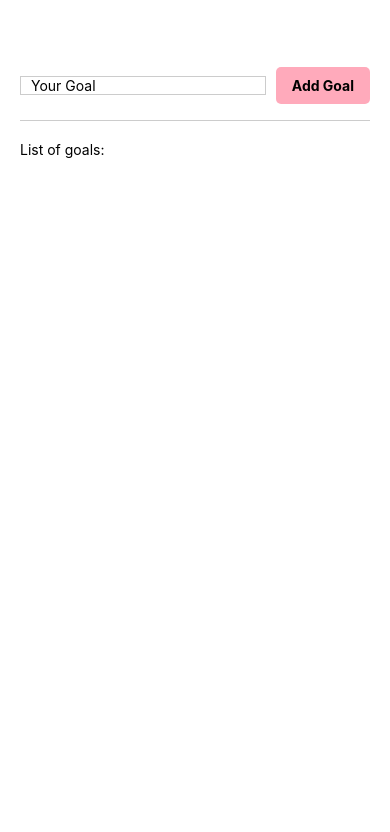
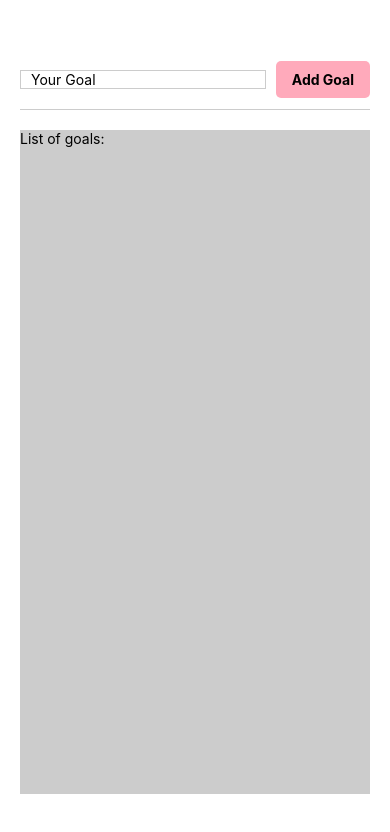
Before and after one commit to matheuskieling/GoalApp, a React Native app: screen / in a window 390 px wide. Shown: the top 832 px of the page. Built offline with nearby package versions, Linux system fonts and the light colour scheme.

Commit message:
feat: aula 5

```diff
--- a/App.js
+++ b/App.js
@@ -1,4 +1,4 @@
-import {Button, StyleSheet, Text, TextInput, View} from "react-native";
+import {Button, ScrollView, StyleSheet, Text, TextInput, View} from "react-native";
 import StyleButton from "./Components/StyleButton";
 import {useState} from "react";
 
@@ -18,24 +18,24 @@ export default function App() {
         <TextInput style={styles.textInput} placeholder='Your Goal' value={input} onChangeText={(text) => setInput(text)} />
         <StyleButton title="Add Goal" backgroundColor={"#fab"} color={"black"} onPress={handleAddGoal} />
       </View>
-      <View style={styles.goalsContainer}>
+      <ScrollView style={styles.goalsContainer} showsVerticalScrollIndicator={false}>
         <Text>List of goals:</Text>
         {goals.map((goal, index) => (
           <Text key={index}>{goal}</Text>
         ))}
-      </View>
+      </ScrollView>
     </View>
   );
 }
 
 const styles = StyleSheet.create({
   appContainer: {
-    paddingTop: 50,
+    paddingVertical: 50,
     flex: 1,
     paddingHorizontal: 20,
   },
   inputContainer: {
-    flex: 1,
+    height: 60,
     flexDirection: 'row',
     alignItems: 'center',
     gap: 10,
@@ -50,6 +50,7 @@ const styles = StyleSheet.create({
     paddingHorizontal: 10,
   },
   goalsContainer: {
-    flex: 10,
+    flex: 1,
+    backgroundColor: "#ccc",
   }
 });
```
